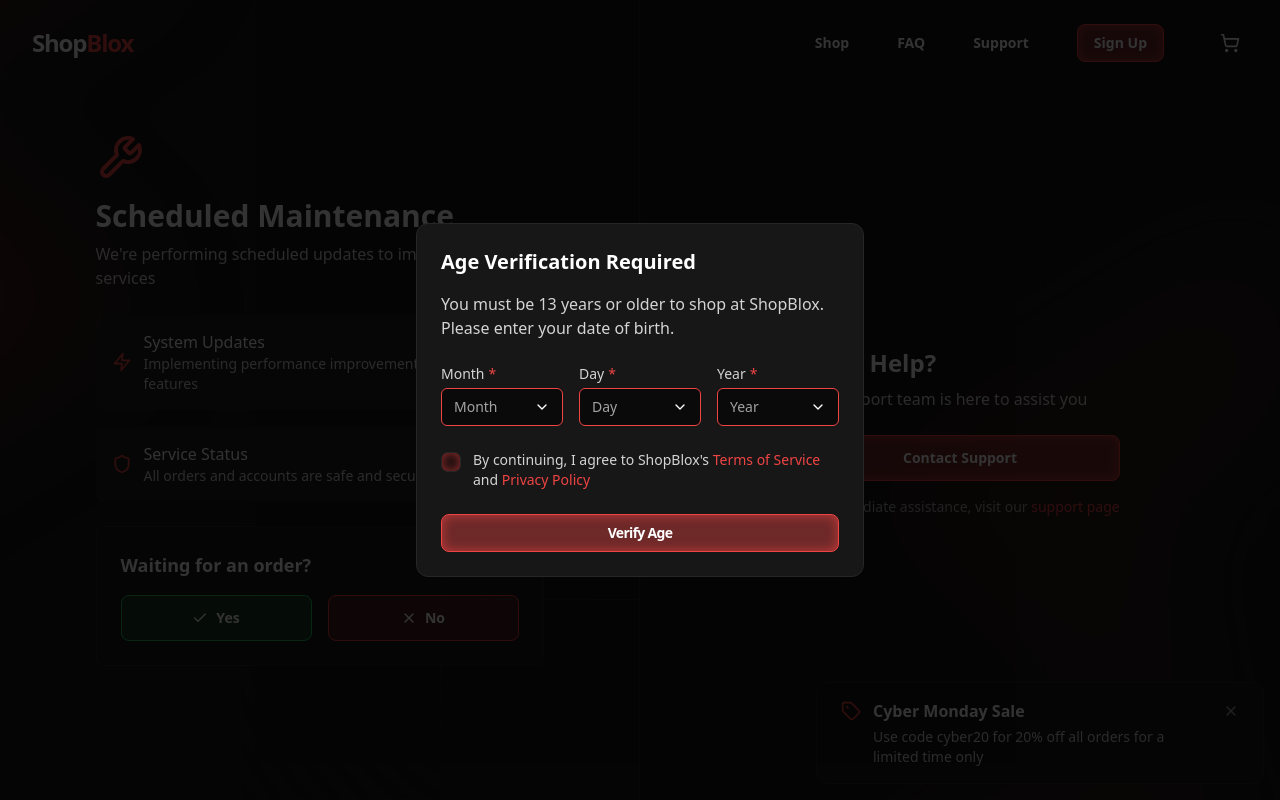
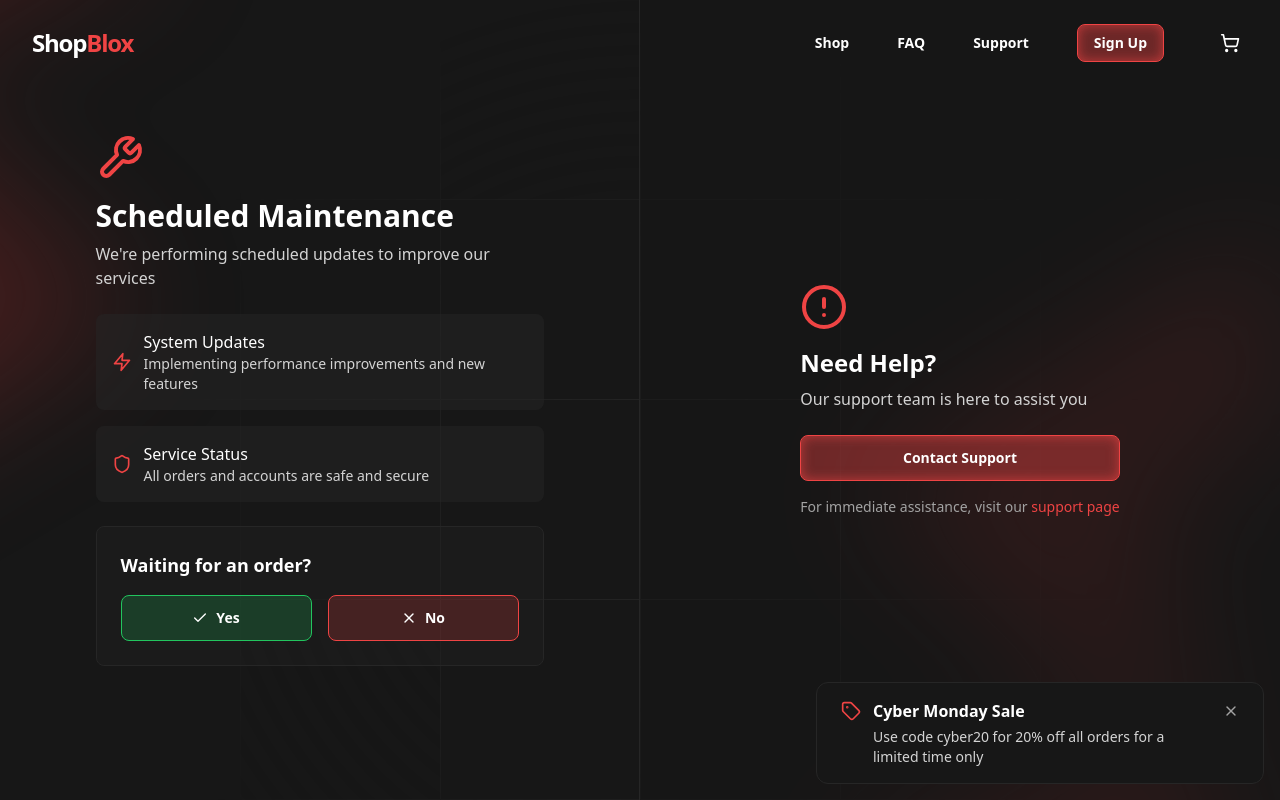
Before and after one commit to InactiveBen/sb1-mdukgq, a React (Vite) app: page /maintenance in a window 1280 px wide. Shown: the top 800 px of the page. Built offline with nearby package versions, Linux system fonts and the light colour scheme; a web font is replaced by a local one.

Commit message:
Update App.tsx

```diff
--- a/src/App.tsx
+++ b/src/App.tsx
@@ -64,11 +64,13 @@ function App() {
   const location = useLocation();
 
   useEffect(() => {
-    const isVerified = document.cookie.split(';').some(item => item.trim().startsWith('age_verified='));
-    const isBanned = document.cookie.split(';').some(item => item.trim().startsWith('age_failed_check='));
-    const isPrivacyOrTerms = ['/privacy', '/terms'].includes(location.pathname);
-    if (!isVerified && !isBanned && !isPrivacyOrTerms) {
-      setShowAgeVerification(true);
+    if (!maintenanceConfig.enabled) {
+      const isVerified = document.cookie.split(';').some(item => item.trim().startsWith('age_verified='));
+      const isBanned = document.cookie.split(';').some(item => item.trim().startsWith('age_failed_check='));
+      const isPrivacyOrTerms = ['/privacy', '/terms'].includes(location.pathname);
+      if (!isVerified && !isBanned && !isPrivacyOrTerms) {
+        setShowAgeVerification(true);
+      }
     }
   }, [location]);
 
@@ -104,7 +106,7 @@ function App() {
       </MaintenanceGuard>
       <Footer />
       {showBanner && <PageBanner onClose={() => setShowBanner(false)} />}
-      {showAgeVerification && !document.cookie.includes('age_failed_check') && (
+      {showAgeVerification && !document.cookie.includes('age_failed_check') && !maintenanceConfig.enabled && (
         <AgeVerificationDialog onVerified={handleAgeVerified} />
       )}
       <Toaster
```
